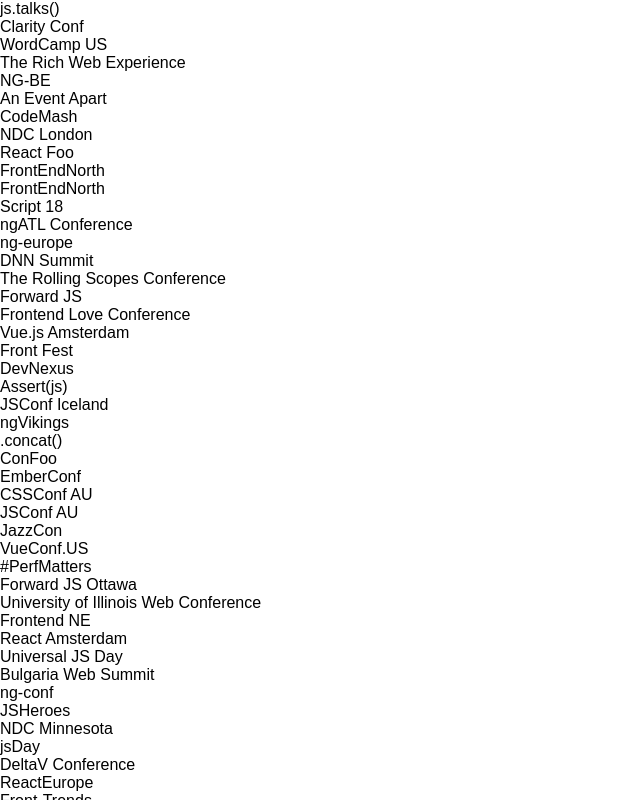
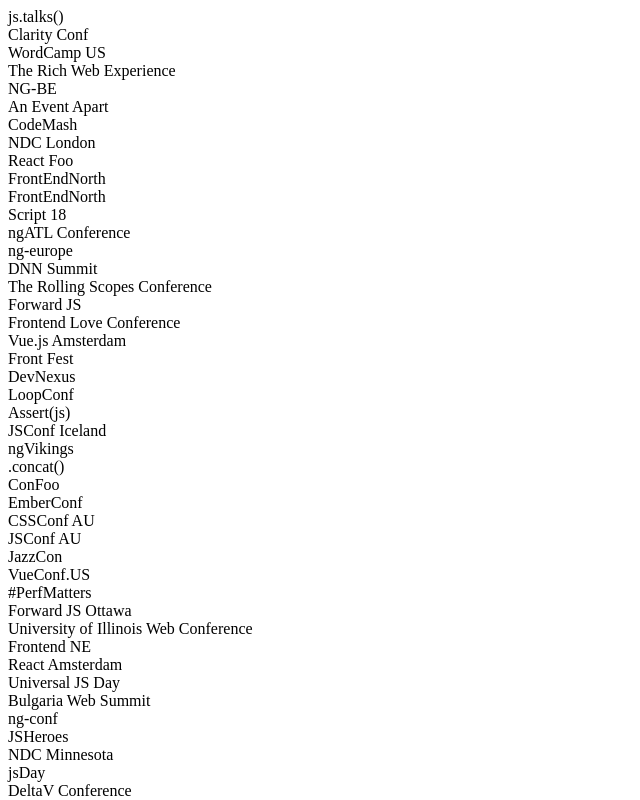
Before and after one commit to jonbellah/frontendconfs, a React (Create React App) app: page / in a window 1280 px wide. Shown: the top 800 px of the page, without its empty margins (0-640 px from the left). Built offline with nearby package versions, Linux system fonts and the light colour scheme.

Commit message:
Add LoopConf, remove default css file, rename serviceworker

```diff
--- a/src/data/2018.js
+++ b/src/data/2018.js
@@ -241,6 +241,22 @@ const confs2018 = [
     cfpDeadline: 'October 30, 2017',
     travel: 'Case-by-case',
     coc: 'https://devnexus.com/code-of-conduct',
+  },
+  {
+    name: 'LoopConf',
+    link: 'https://loopconf.com/',
+    organization: false,
+    startDate: 'February 21, 2018',
+    endDate: 'February 24, 2018',
+    location: {
+      city: 'Salt Lake City',
+      state: 'Utah',
+      country: 'USA',
+      continent: 'North America',
+    },
+    cfpDeadline: 'November 21, 2017',
+    travel: 'Yes',
+    coc: 'https://loopconf.com/code-of-conduct/',
   },
   {
     name: 'Assert(js)',
--- a/src/index.css
+++ /dev/null
@@ -1,5 +0,0 @@
-body {
-  margin: 0;
-  padding: 0;
-  font-family: sans-serif;
-}
--- a/src/index.js
+++ b/src/index.js
@@ -1,8 +1,10 @@
 import React from 'react';
 import ReactDOM from 'react-dom';
-import './index.css';
+
 import App from './App';
-import registerServiceWorker from './registerServiceWorker';
+
+import serviceWorker from './sw';
 
 ReactDOM.render(<App />, document.getElementById('root'));
-registerServiceWorker();
+
+serviceWorker();
```
Also changed, not shown: src/sw.js (renamed from src/registerServiceWorker.js).
